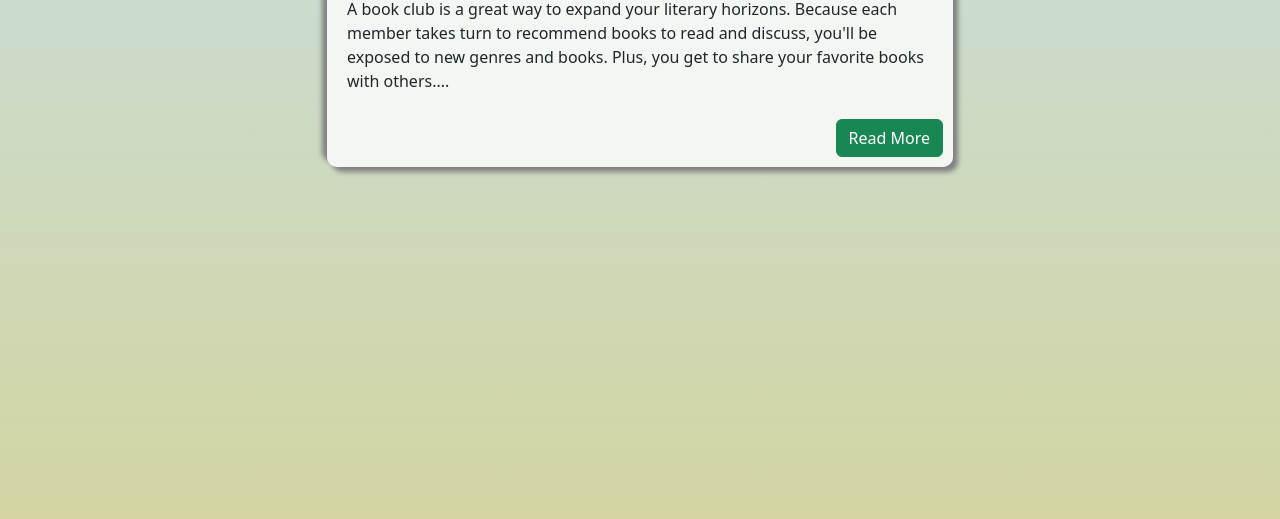
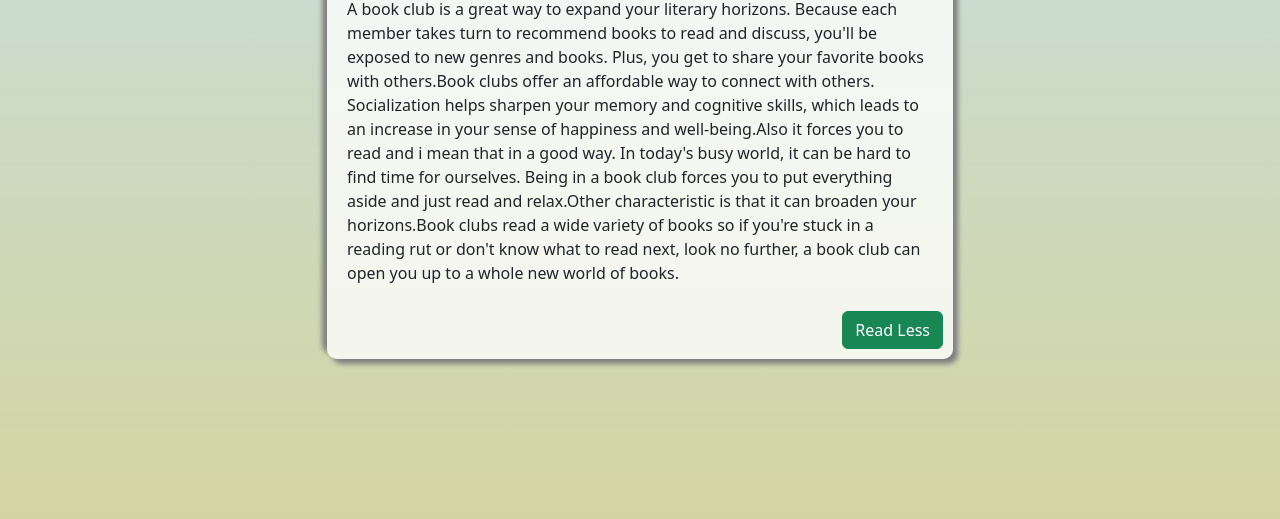
Before and after one commit to raullupea/firstbookClub, a plain HTML site: page index.html in a window 1280 px wide. Both pictures are taken after a click on the button "Read More". Shown: the part 281-800 px from the top of the page. Drawn offline with nearby package versions, Linux system fonts and the light colour scheme.

Commit message:
Add functionality to the reason section button(read more /read less)

```diff
--- a/index.html
+++ b/index.html
@@ -55,7 +55,7 @@
         <div class="reasonBox">
           <h1>Book Club for better you</h1>
           <p>A book club is a great way to expand your literary horizons. Because each member takes turn to recommend books to read and discuss, you'll be exposed to new genres and books. Plus, you get to share your favorite books with others.<span id="dots">...</span><span id="invisible-text">Book clubs offer an affordable way to connect with others. Socialization helps sharpen your memory and cognitive skills, which leads to an increase in your sense of happiness and well-being.Also it forces you to read and i mean that in a good way. In today's busy world, it can be hard to find time for ourselves. Being in a book club forces you to put everything aside and just read and relax.Other characteristic is that it can broaden your horizons.Book clubs read a wide variety of books so if you're stuck in a reading rut or don't know what to read next, look no further, a book club can open you up to a whole new world of books.</span></p>
-          <button type="button" class="btn btn-success" id="pressBtn">Read More</button>
+          <button type="button" class="btn btn-success" onclick="readMore()" id="pressBtn">Read More</button>
 
         </div>
       </div>
--- a/script.js
+++ b/script.js
@@ -9,3 +9,22 @@ function showSidebar() {
     const closeMenu = document.querySelector(".sidebar");
     closeMenu.style.display = "none";
   }
+
+  // Read more section //
+
+function readMore(){
+    let dots = document.getElementById("dots");
+    let invisibleText = document.getElementById("invisible-text");
+    let button = document.getElementById("pressBtn");
+
+    if(dots.style.display !="none"){
+      dots.style.display ="none";
+      invisibleText.style.display = "inline";
+      button.innerHTML ="Read Less";
+    }
+    else{
+      dots.style.display ="inline";
+      invisibleText.style.display = "none";
+      button.innerHTML = "Read More";
+    }
+  }
```
